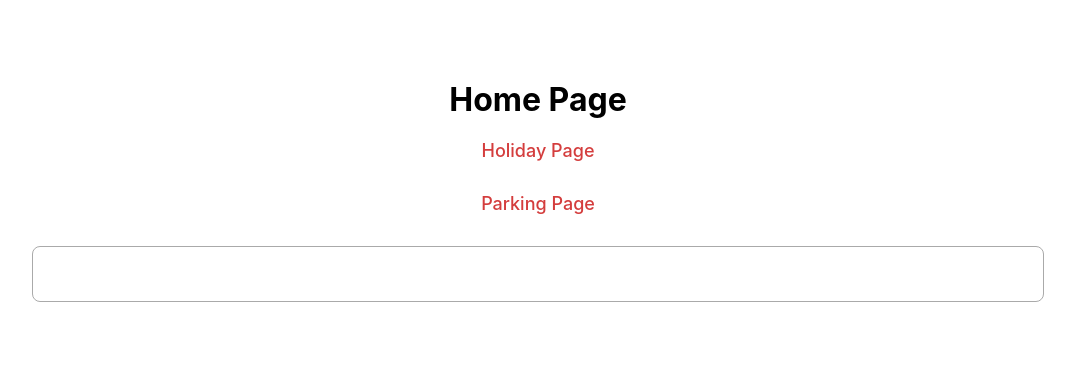
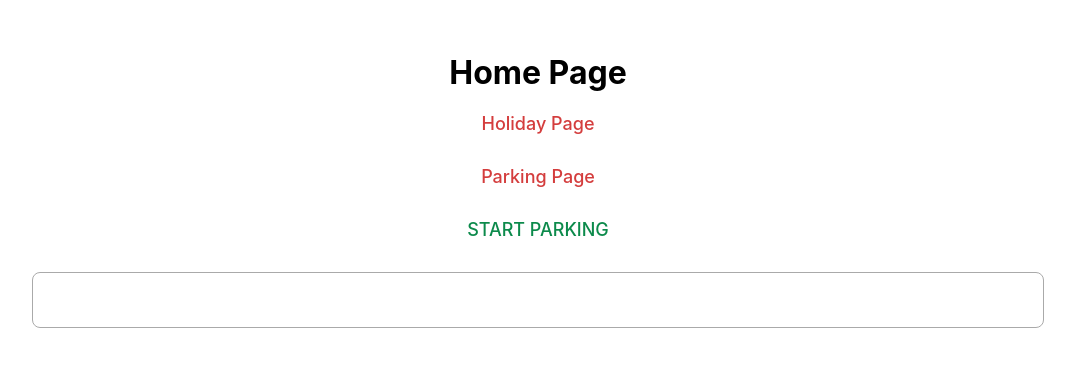
Before and after one commit to daydreamerli/generics-customhook, a Next.js app: page / in a window 1280 px wide. Shown: the part 204-570 px from the top of the page, without its empty margins (102-1177 px from the left). Built offline with nearby package versions, Linux system fonts and the light colour scheme.

Commit message:
add conditional redirect

```diff
--- a/pages/index.tsx
+++ b/pages/index.tsx
@@ -13,6 +13,7 @@ export default function Home() {
   const [siteInfo,setSiteInfo] = useLocalStorage<JSON | null>("siteInfo", null);
   const [isHoliday, setIsHoliday] = useLocalStorage<boolean>("isHoliday",false);
   const [holidayData,setHolidayData] = useLocalStorage<JSON | null>("holidayData", null);
+  const [redirectTo, setRedirectTo] = useState<string>('/parking');
   // how to use it in other child components? const siteDate = JSON.parse(localStorage.getItem("siteInfo"));
 
   useEffect(() => {
@@ -38,7 +39,8 @@ export default function Home() {
             else if(response.status === 200){
               console.log('200',data);
               setHolidayData(data);   // save holidayData to local storage
-              setIsHoliday(true); // set isHoliday to true
+              setIsHoliday(true);
+              setRedirectTo('/holiday') // set isHoliday to true
               return data;
             }
           });
@@ -62,6 +64,9 @@ export default function Home() {
       <Link href={"/parking"}>
                <a className ={styles.link}>Parking Page</a>
       </Link>
+      <Link href={`${redirectTo}`}>
+                <a className ={styles.linkTwo}>START PARKING</a>
+      </Link>
       <input
       className={styles.input}
       type="text"
--- a/pages/parking.tsx
+++ b/pages/parking.tsx
@@ -30,6 +30,9 @@ function Redirect({ to}: { to: string }) {
     return(
         <div className={styles.container}>
             <h1>Parking Page</h1>
+            <Link href={"/"}>
+               <a className ={styles.link}>Index Page</a>
+            </Link>
             <Link href={"/holiday"}>
                <a className ={styles.link}>Holiday Page</a>
             </Link>
--- a/styles/Home.module.css
+++ b/styles/Home.module.css
@@ -31,7 +31,13 @@
   color: rgb(212, 61, 61);
   font-weight: 500;
   padding-bottom: 2rem;
-  border: 4px solid #
+}
+
+.linkTwo{
+  font-size: large;
+  color: rgb(12, 138, 75);
+  font-weight: 500;
+  padding-bottom: 2rem;
 }
 
 .footer {
```
Also changed, not shown: pages/holiday.tsx (+7 -0 lines).
